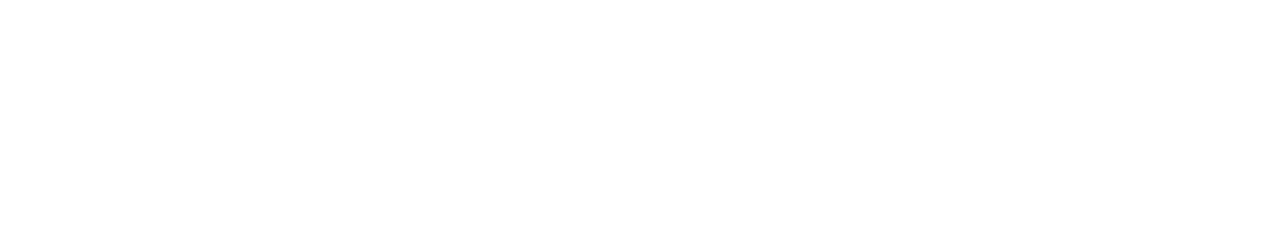
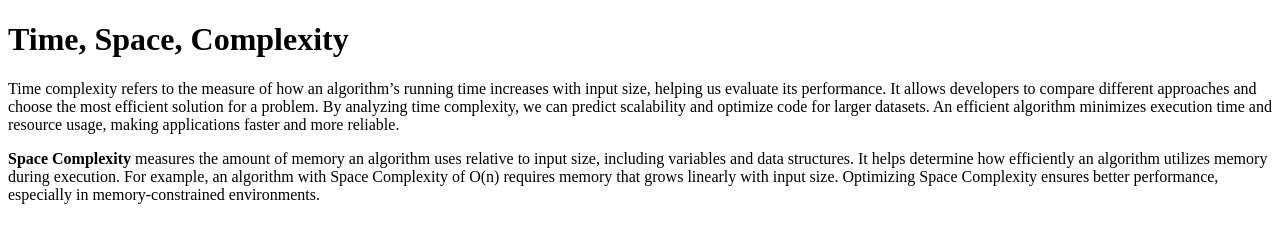
Before and after one commit to acciojob/time-and-space-complexity-Anshux31273, a website: page main.html in a window 1280 px wide. Drawn offline with Linux system fonts and the light colour scheme.

Commit message:
created a submission

```diff
--- a/main.html
+++ b/main.html
@@ -8,6 +8,17 @@
 
 <body>
 	<!-- the entire body must be written by student -->
+	<h1>Time, Space, Complexity</h1>
+
+	<p>Time complexity refers to the measure of how an algorithm’s running time increases with input size, helping us evaluate its performance.
+It allows developers to compare different approaches and choose the most efficient solution for a problem.
+By analyzing time complexity, we can predict scalability and optimize code for larger datasets.
+An efficient algorithm minimizes execution time and resource usage, making applications faster and more reliable.</p>
+
+	<p><b>Space Complexity</b> measures the amount of memory an algorithm uses relative to input size, including variables and data structures.
+It helps determine how efficiently an algorithm utilizes memory during execution.
+For example, an algorithm with Space Complexity of O(n) requires memory that grows linearly with input size.
+Optimizing Space Complexity ensures better performance, especially in memory-constrained environments.</p>
     <script type="text/javascript" src="./script.js">
 </script>
 
```
